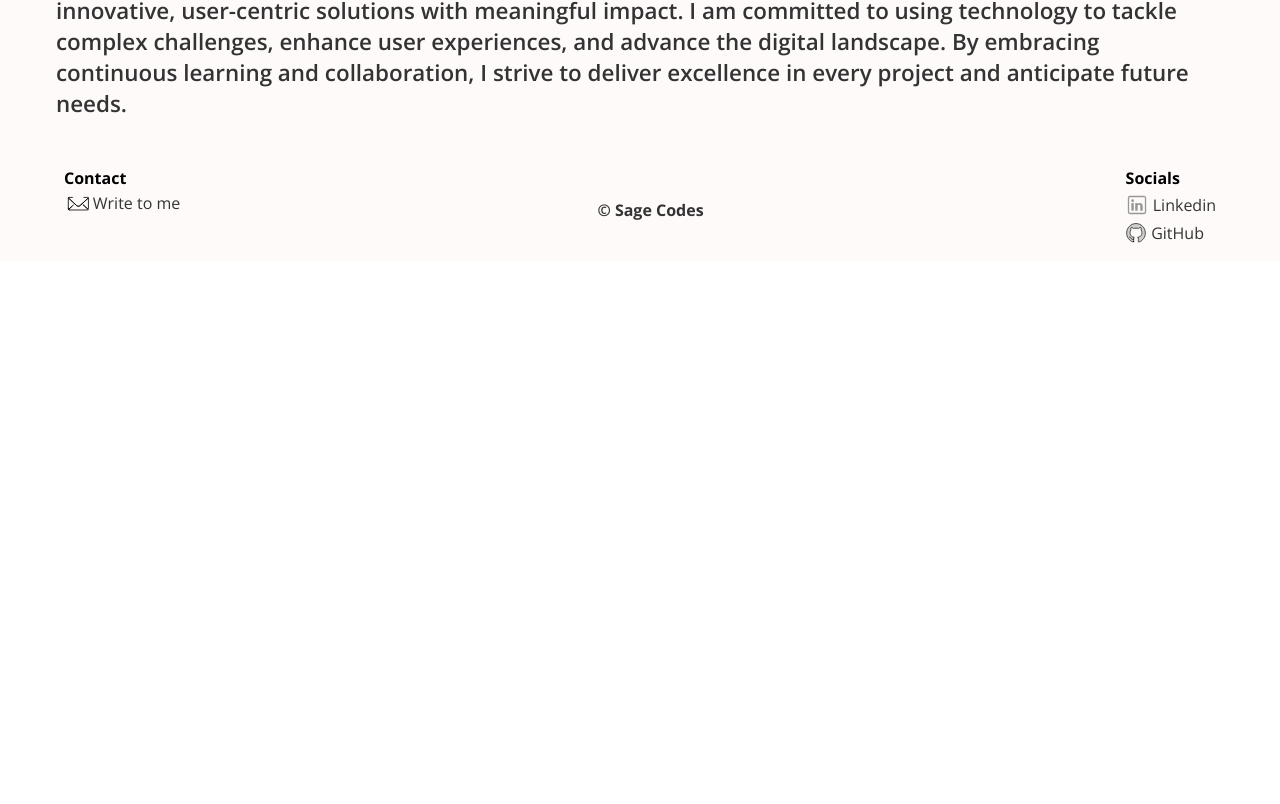
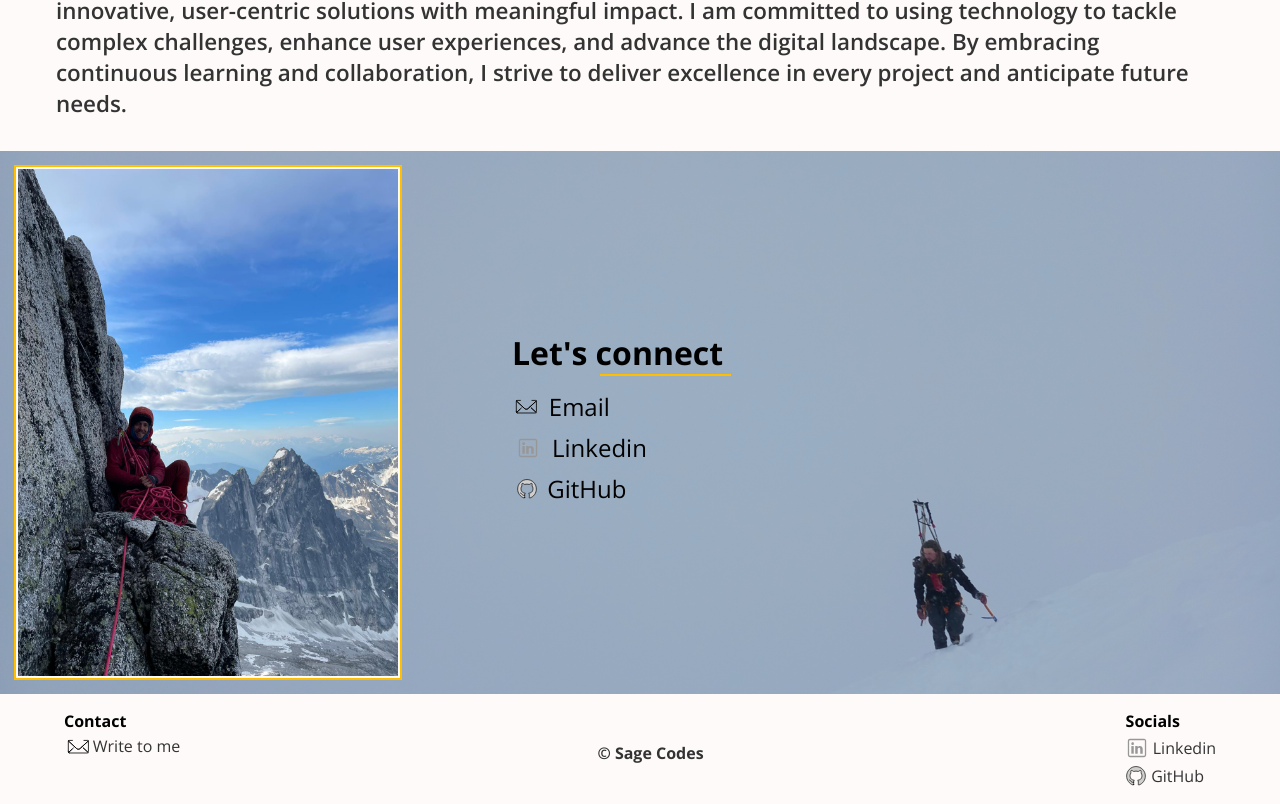
Before and after one commit to SageJonathan/Portfolio_client, a React (Vite) app: page / in a window 1280 px wide. Shown: the part 1992-2796 px from the top of the page. Before the commit the page ends 2253 px from the top, so only its background shows below. Built offline with nearby package versions, Linux system fonts and the light colour scheme.

Commit message:
add contact section

```diff
--- a/src/components/About/About.jsx
+++ b/src/components/About/About.jsx
@@ -5,7 +5,7 @@ function About () {
     return (
         <div className="about">
             <h2 className="about__header"> About Me</h2>
-        <p className="about__text"> Welcome! I'm Jonathan Sage, a dynamic professional and adventurer. My travels across the Americas have involved teaching languages and making significant contributions to community development, from volunteering in remote villages to supporting local initiatives. These experiences allowed me to immerse myself deeply in new cultures and languages.</p>
+        <p className="about__text"> Welcome! I'm Jonathan Sage, a dynamic professional and adventurer. My global travels have involved teaching languages and making significant contributions to community development, from volunteering in remote villages to supporting local initiatives. These experiences allowed me to immerse myself deeply in new cultures and languages.</p>
         <p className="about__text">It was during my time in Peru that I discovered a profound passion for climbing, which led to notable ascents in both the Peruvian Andes and Canadian Rockies. Upon returning to Canada, I tackled operations management in prestigious equestrian venues, applying my skills to new challenges.</p>
         <p className="about__text">This blend of experiences naturally led me to focus on software engineering, where my enthusiasm for problem-solving and continuous learning continues to drive me.</p>
 
--- a/src/components/Contact/Contact.jsx
+++ b/src/components/Contact/Contact.jsx
@@ -1,11 +1,23 @@
-import "./Contact.scss"
+import "./Contact.scss";
+import Author2 from "../../assets/images/author2.jpg";
+import Github from "../../assets/logos/github.svg"
+import Linkedin from "../../assets/logos/linkedin.svg"
+import Email from "../../assets/images/e-mail.svg"
 
 function Contact() {
+  return (
+    <div className="contact">
+      <img className="contact__profile" src={Author2} alt="Author" />
+      <div className="contact__info">
+        <h2 className="contact__header">Let's connect</h2>
+        <ul className="contact__links">
+          <li> <img className="footer__contact-img" src={Email} alt="email" />Email</li>
+          <li> <img className="footer__social-icon" src={Linkedin} alt="LinkedIn" /> Linkedin</li>
+          <li> <img className="footer__social-icon footer__social-icon--github" src={Github} alt="GitHub" /> GitHub</li>
+        </ul>
+      </div>
+    </div>
+  );
+}
 
-    return (
-     <div>
-     </div>
-    )
-  }
-
-  export default Contact
+export default Contact;
--- a/src/components/Contact/Contact.scss
+++ b/src/components/Contact/Contact.scss
@@ -1,2 +1,76 @@
 @use '../../styles/partials/mixins' as *;
 @use '../../styles/partials/variables' as *;
+
+.contact {
+  background-image: url("../../assets/images/whiteout.jpg");
+  background-position: center;
+  background-size: cover;
+  display: flex;
+  flex-direction: row; // Ensure items are side by side
+
+  &__profile {
+    width: 30vw;
+    margin: 1rem;
+    outline: 2px solid $gold;
+    border: 2px solid $snow;
+  }
+
+  &__info {
+    display: flex;
+    flex-direction: column;
+    justify-content: center;
+    align-items: flex-start;
+    margin: 1rem;
+  }
+
+  &__header {
+    margin-bottom: 1rem;
+    font-size: 2rem;
+    position: relative;
+
+    &::after {
+      content: '';
+      display: block;
+      width: 0; // Start with zero width for the animation
+      height: 2px;
+      background-color: $gold;
+      position: absolute;
+      bottom: -2px; // Adjust to place underline right below text
+      left: 5.5rem;
+      animation: slideInLeft 2s forwards; // Animation to slide in from the left
+    }
+    @include tablet{
+        margin-left: 2rem;
+    }
+    @include desktop{
+        margin-left: 5rem;
+    }
+  }
+
+  &__links {
+    list-style: none;
+    padding: 0;
+
+    li {
+      display: flex;
+      align-items: center;
+      margin-bottom: 0.5rem;
+      font-size: 1.5rem;
+      img {
+        margin-right: 0.5rem;
+            @include tablet{
+                margin-left: 2rem;
+            }
+            @include desktop{
+                margin-left: 5rem;
+            }
+      }
+    }
+  }
+}
+
+@keyframes slideInLeft{
+    to {
+      width: calc(100% - 5rem); // Make the underline wider by reducing the left offset less
+    }
+  }
--- a/src/components/Hero/Hero.jsx
+++ b/src/components/Hero/Hero.jsx
@@ -1,6 +1,6 @@
 import "./Hero.scss"
 import Author from "../../assets/images/author.jpg"
-import Author2 from "../../assets/images/authour2.jpg"
+import Author2 from "../../assets/images/author2.jpg"
 
 function Hero () {
 
```
Also changed, not shown: src/assets/images/author2.jpg (renamed from src/assets/images/authour2.jpg), 1 other file (tests, documents, lock files or other folders).
